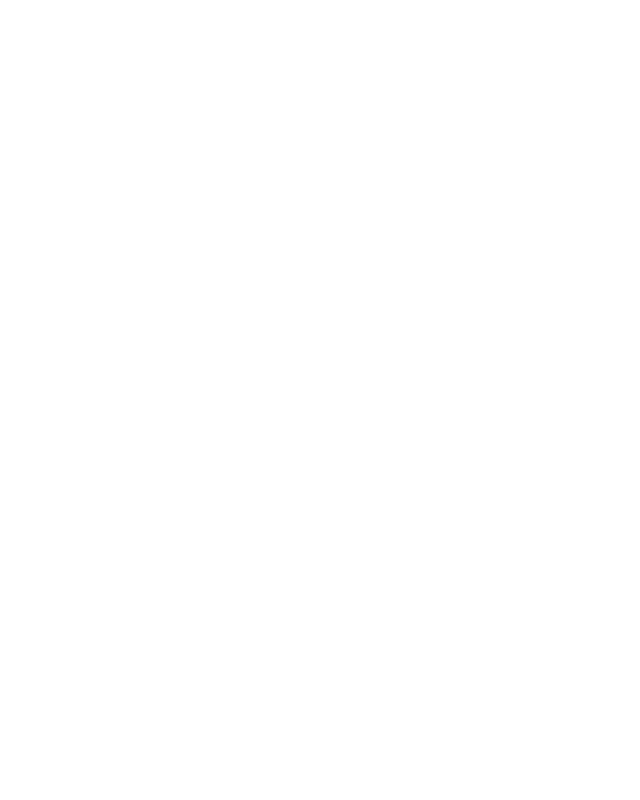
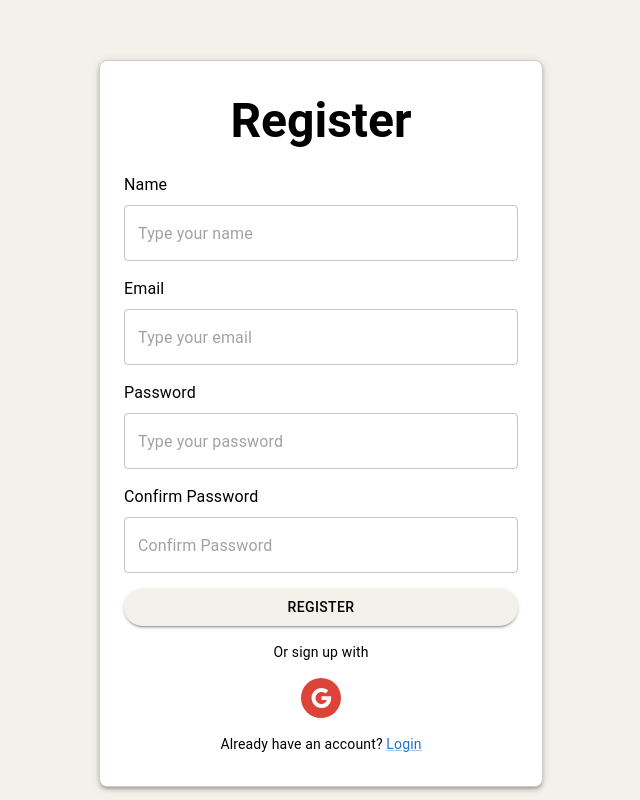
Before and after one commit to book-social-network/front_end, a React (Create React App) app: page /Register in a window 1280 px wide. Before the commit this address had no page. Shown: the whole page, without its empty margins (319-959 px from the left). Built offline with nearby package versions, Linux system fonts and the light colour scheme.

Commit message:
add Login and Register

```diff
--- a/src/App.jsx
+++ b/src/App.jsx
@@ -1,7 +1,7 @@
 import React, { Fragment, Suspense } from 'react';
 import { BrowserRouter as Router, Routes, Route } from 'react-router-dom';
 import { routes } from './routes';
-import { DefaultPage } from './layout/User/Components/DefaultPage/DefaultPage';
+import { DefaultPage, DefaultPageNoHeader } from './layout/User/Components/DefaultPage/DefaultPage';
 
 function App() {
   return (
@@ -17,7 +17,7 @@ function App() {
                   route.isShowHeader === true ? (
                     <DefaultPage>{route.page}</DefaultPage>
                   ) : (
-                    <div>Not found</div>
+                    <DefaultPageNoHeader>{route.page}</DefaultPageNoHeader>
                   )
                 }
               />
--- a/src/index.css
+++ b/src/index.css
@@ -1,3 +1,4 @@
+
 body {
   margin: 0;
   font-family: '"Lato", "Helvetica Neue", "Helvetica", "Arial", sans-serif';
--- a/src/layout/User/Components/DefaultPage/DefaultPage.jsx
+++ b/src/layout/User/Components/DefaultPage/DefaultPage.jsx
@@ -11,5 +11,18 @@ export const DefaultPage = ({ children }) => {
 };
 
 export const DefaultPageNoHeader = ({ children }) => {
-  return <div>{children}</div>;
+  return (
+    <div style={{
+      position: 'fixed',
+      top: 0,
+      left: 0,
+      right: 0,
+      bottom: 0,
+      backgroundColor: '#F4F1EA',
+      overflowY: 'auto',
+      padding: '20px'
+    }}>
+      {children}
+    </div>
+  );
 };
--- a/src/layout/User/Login/Login.jsx
+++ /dev/null
@@ -1,6 +0,0 @@
-import React from 'react';
-
-const Login = () => {
-  return <div></div>;
-};
-export default Login;
--- /dev/null
+++ b/src/pages/Login/Login.jsx
@@ -0,0 +1,131 @@
+import React, { useState } from 'react';
+import {
+  Container,
+  Typography,
+  TextField,
+  Link,
+  Button,
+  IconButton,
+  Grid,
+  Box,
+  InputAdornment,
+} from '@mui/material';
+import GoogleIcon from '@mui/icons-material/Google';
+import PersonIcon from '@mui/icons-material/Person';
+import RemoveRedEyeIcon from '@mui/icons-material/RemoveRedEye';
+import VisibilityOffIcon from '@mui/icons-material/VisibilityOff';
+
+const Login = () => {
+  const [pass, setPass] = useState('');
+  const [isShowPass, setIsShowPass] = useState(true);
+  const [passwordError, setPasswordError] = useState(false);
+  const [passwordHelperText, setPasswordHelperText] = useState('');
+
+  const handleLogin = () => {
+    if (pass != '12345678') {
+      setPasswordError(true);
+      setPasswordHelperText('Wrong password');
+    } else {
+      setPasswordError(false);
+      setPasswordHelperText('');
+      console.log('Login successful');
+    }
+  };
+
+  return (
+    <Container
+      maxWidth="xs"
+      sx={{
+        mt: 5,
+        p: 4,
+        border: '1px solid #ccc',
+        borderRadius: '8px',
+        boxShadow: 3,
+        backgroundColor: '#fff',
+      }}
+    >
+      <Typography
+        variant="h3"
+        sx={{ fontWeight: 'bold', textAlign: 'center', mb: 3 }}
+      >
+        Login
+      </Typography>
+      <Box sx={{ mb: 2 }}>
+        <Typography variant="body1">Email</Typography>
+        <TextField
+          placeholder="Type your email"
+          type="email"
+          fullWidth
+          variant="outlined"
+          sx={{ mt: 1 }}
+          InputProps={{
+            startAdornment:(
+              <InputAdornment position='start'>
+                <PersonIcon/>
+              </InputAdornment>
+            )
+          }}
+        />
+      </Box>
+      <Box sx={{ mb: 2 }}>
+        <Typography variant="body1">Password</Typography>
+        <TextField
+          onChange={(e) => setPass(e.target.value)}
+          placeholder="Type your password"
+          type={isShowPass ? 'text' : 'password'}
+          fullWidth
+          variant="outlined"
+          error={passwordError}
+          helperText={passwordHelperText}
+          sx={{ mt: 1 }}
+          InputProps={{
+            startAdornment: (
+              <InputAdornment position="start">
+                <IconButton onClick={() => setIsShowPass(!isShowPass)}>
+                  {isShowPass ? <RemoveRedEyeIcon /> : <VisibilityOffIcon />}
+                </IconButton>
+              </InputAdornment>
+            ),
+          }}
+        />
+      </Box>
+      <Link href="#" sx={{ display: 'block', mb: 2, textAlign: 'right' }}>
+        Forgot password?
+      </Link>
+      <Button
+        variant="contained"
+        color="primary"
+        fullWidth
+        sx={{
+          mb: 2,
+          borderRadius: '25px',
+          backgroundColor: '#F4F1EA',
+          color: '#000',
+        }}
+        onClick={handleLogin}
+      >
+        Login
+      </Button>
+      <Typography variant="body2" sx={{ textAlign: 'center', mb: 2 }}>
+        Or Sign Up Using
+      </Typography>
+      <Grid container spacing={2} justifyContent="center">
+        <Grid item>
+          <IconButton
+            sx={{
+              backgroundColor: '#DB4437',
+              '&:hover': { backgroundColor: '#C13529' },
+            }}
+          >
+            <GoogleIcon sx={{ color: '#fff' }} />
+          </IconButton>
+        </Grid>
+      </Grid>
+      <Typography variant="body2" sx={{ textAlign: 'center', mt: 2 }}>
+        Or <Link href="/Register">Sign up</Link>
+      </Typography>
+    </Container>
+  );
+};
+
+export default Login;
--- /dev/null
+++ b/src/pages/Register/Register.jsx
@@ -0,0 +1,143 @@
+import React, { useState } from 'react';
+import {
+  Container,
+  Typography,
+  TextField,
+  Link,
+  Button,
+  IconButton,
+  Grid,
+  Box,
+} from '@mui/material';
+import GoogleIcon from '@mui/icons-material/Google';
+
+const Register = () => {
+  const [email, setEmail] = useState('');
+  const [pass, setPass] = useState('');
+  const [isConfirmPass, setIsConfirmPass] = useState('');
+  const [emailError, setEmailError] = useState(false);
+  const [emailHelperText, setEmailHelperText] = useState('');
+  const [passwordError, setPasswordError] = useState(false);
+  const [passwordHelperText, setPasswordHelperText] = useState('');
+
+  const validateEmail = (value) => {
+    const emailRegex = /^[^\s@]+@[^\s@]+\.[^\s@]+$/;
+    if (emailRegex.test(value)) {
+      setEmailError(false);
+      setEmailHelperText('');
+    } else {
+      setEmailError(true);
+      setEmailHelperText('Invalid email format');
+    }
+  };
+
+  const handleRegister = () => {
+    setPasswordError(false);
+    setPasswordHelperText('');
+    if (pass !== isConfirmPass) {
+      setPasswordError(true);
+      setPasswordHelperText('Passwords do not match');
+    }
+  };
+  return (
+    <Container
+      maxWidth="xs"
+      sx={{
+        mt: 5,
+        p: 4,
+        border: '1px solid #ccc',
+        borderRadius: '8px',
+        boxShadow: 3,
+        backgroundColor: '#fff',
+      }}
+    >
+      <Typography
+        variant="h3"
+        sx={{ fontWeight: 'bold', textAlign: 'center', mb: 3 }}
+      >
+        Register
+      </Typography>
+
+      <Box sx={{ mb: 2 }}>
+        <Typography variant="body1">Name</Typography>
+        <TextField
+          onChange={(e) => setPass(e.target.value)}
+          placeholder="Type your name"
+          type="text"
+          fullWidth
+          variant="outlined"
+          sx={{ mt: 1 }}
+        />
+      </Box>
+      <Box sx={{ mb: 2 }}>
+        <Typography variant="body1">Email</Typography>
+        <TextField
+          onChange={(e) => {
+            setEmail(e.target.value);
+            validateEmail(e.target.value); // Validate email on change
+          }}
+          placeholder="Type your email"
+          type="email"
+          fullWidth
+          variant="outlined"
+          error={emailError} // Show error if email is invalid
+          helperText={emailHelperText} // Display error message
+          sx={{ mt: 1 }}
+        />
+      </Box>
+      <Box sx={{ mb: 2 }}>
+        <Typography variant="body1">Password</Typography>
+        <TextField
+          onChange={(e) => setPass(e.target.value)}
+          placeholder="Type your password"
+          type="password"
+          fullWidth
+          variant="outlined"
+          sx={{ mt: 1 }}
+        />
+      </Box>
+      <Box sx={{ mb: 2 }}>
+        <Typography variant="body1">Confirm Password</Typography>
+        <TextField
+          onChange={(e) => setIsConfirmPass(e.target.value)}
+          placeholder="Confirm Password"
+          type="password"
+          fullWidth
+          variant="outlined"
+          error={passwordError}
+          helperText={passwordHelperText}
+          sx={{ mt: 1 }}
+        />
+      </Box>
+      <Button
+        variant="contained"
+        color="primary"
+        fullWidth
+        sx={{ mb: 2, borderRadius: '25px', backgroundColor: '#F4F1EA', color: '#000' }}
+        onClick={handleRegister}
+      >
+        Register
+      </Button>
+      <Typography variant="body2" sx={{ textAlign: 'center', mb: 2 }}>
+        Or sign up with
+      </Typography>
+      <Grid container spacing={2} justifyContent="center">
+        <Grid item>
+          <IconButton
+            sx={{
+              backgroundColor: '#DB4437',
+              '&:hover': { backgroundColor: '#C13529' },
+            }}
+          >
+            <GoogleIcon sx={{ color: '#fff' }} />
+          </IconButton>
+        </Grid>
+      </Grid>
+      <Typography variant="body2" sx={{ textAlign: 'center', mt: 2 }}>
+        Already have an account? <Link href="/Login">Login</Link>
+      </Typography>
+    </Container>
+  );
+};
+
+export default Register;
--- a/src/routes/index.js
+++ b/src/routes/index.js
@@ -1,10 +1,14 @@
-import React, { lazy } from 'react';
-const HomePage = lazy(() => import('../pages/HomePage/HomePage'));
-const Mybooks = lazy(() => import('../pages/MyBooks/MyBooks'));
-const Group = lazy(() => import('../pages/Group/Group'));
+import React, { lazy } from 'react'
+const HomePage = lazy(() => import('../pages/HomePage/HomePage'))
+const Mybooks = lazy(() => import('../pages/MyBooks/MyBooks'))
+const Group = lazy(() => import('../pages/Group/Group'))
+const Login = lazy(() => import('../pages/Login/Login'))
+const Register = lazy(() => import('../pages/Register/Register'))
 
 export const routes = [
   { path: '/', page: <HomePage />, isShowHeader: true },
   { path: '/Mybooks', page: <Mybooks />, isShowHeader: true },
   { path: '/Groups', page: <Group />, isShowHeader: true },
-];
+  { path: '/Login', page: <Login />, isShowHeader: false },
+  { path: '/Register', page: <Register />, isShowHeader: false },
+]
```
Also changed, not shown: src/layout/User/Register/Register.jsx (deleted).
